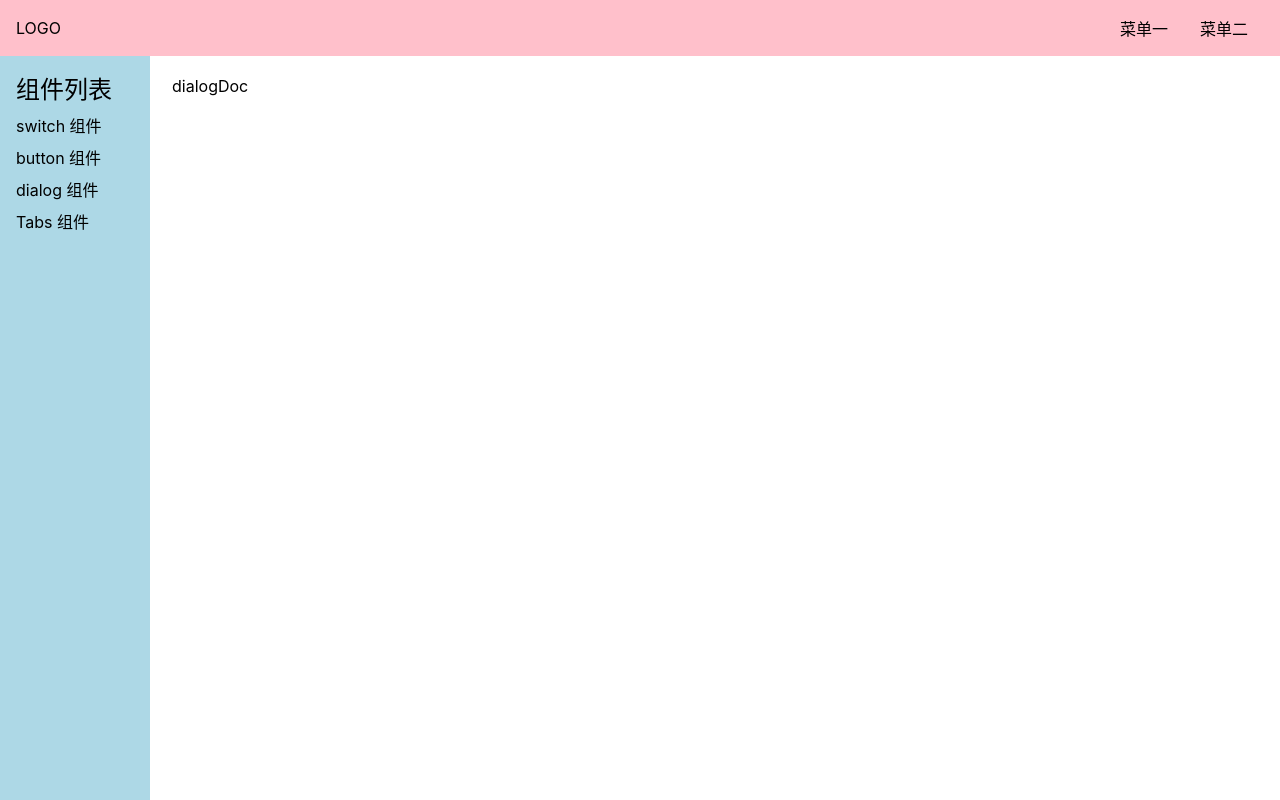
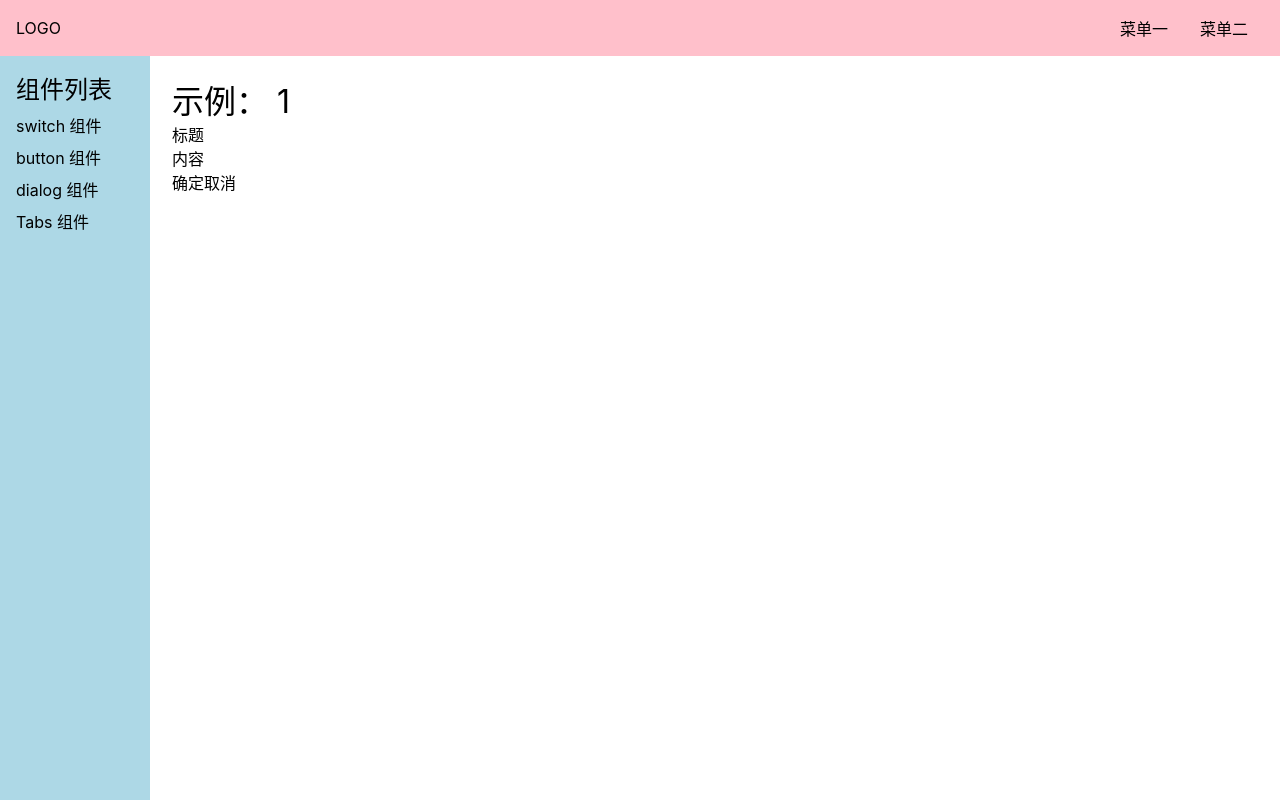
Before and after one commit to Hei-Ha/Vue3-Ui, a Vue app: page /#/doc/dialog in a window 1280 px wide. Built offline with nearby package versions, Linux system fonts and the light colour scheme.

Commit message:
feat: 创建dialog 组件

```diff
--- a/src/components/dialogDoc.vue
+++ b/src/components/dialogDoc.vue
@@ -1,12 +1,17 @@
 <template>
   <div>
-    dialogDoc
+    <h1>示例： 1</h1>
+    <WDialog></WDialog>
   </div>
 </template>
 
-<script>
+<script lang="ts">
+import WDialog from '../lib/dialog.vue'
 export default {
-  name: "dialogDoc"
+  name: "dialogDoc",
+  components: {
+    WDialog
+  }
 }
 </script>
 
--- /dev/null
+++ b/src/lib/dialog.vue
@@ -0,0 +1,29 @@
+<template>
+  <div class="dialog-overlay"></div>
+  <div class="=dialog-wrapper">
+    <header>标题</header>
+    <main>
+      内容
+    </main>
+    <footer>确定取消</footer>
+  </div>
+</template>
+
+<script>
+export default {
+  name: 'dialog',
+  props: {
+    visible: {
+      type: Boolean,
+      default: false
+    },
+    title: {
+      Type: String
+    }
+  }
+}
+</script>
+
+<style scoped>
+
+</style>
```
